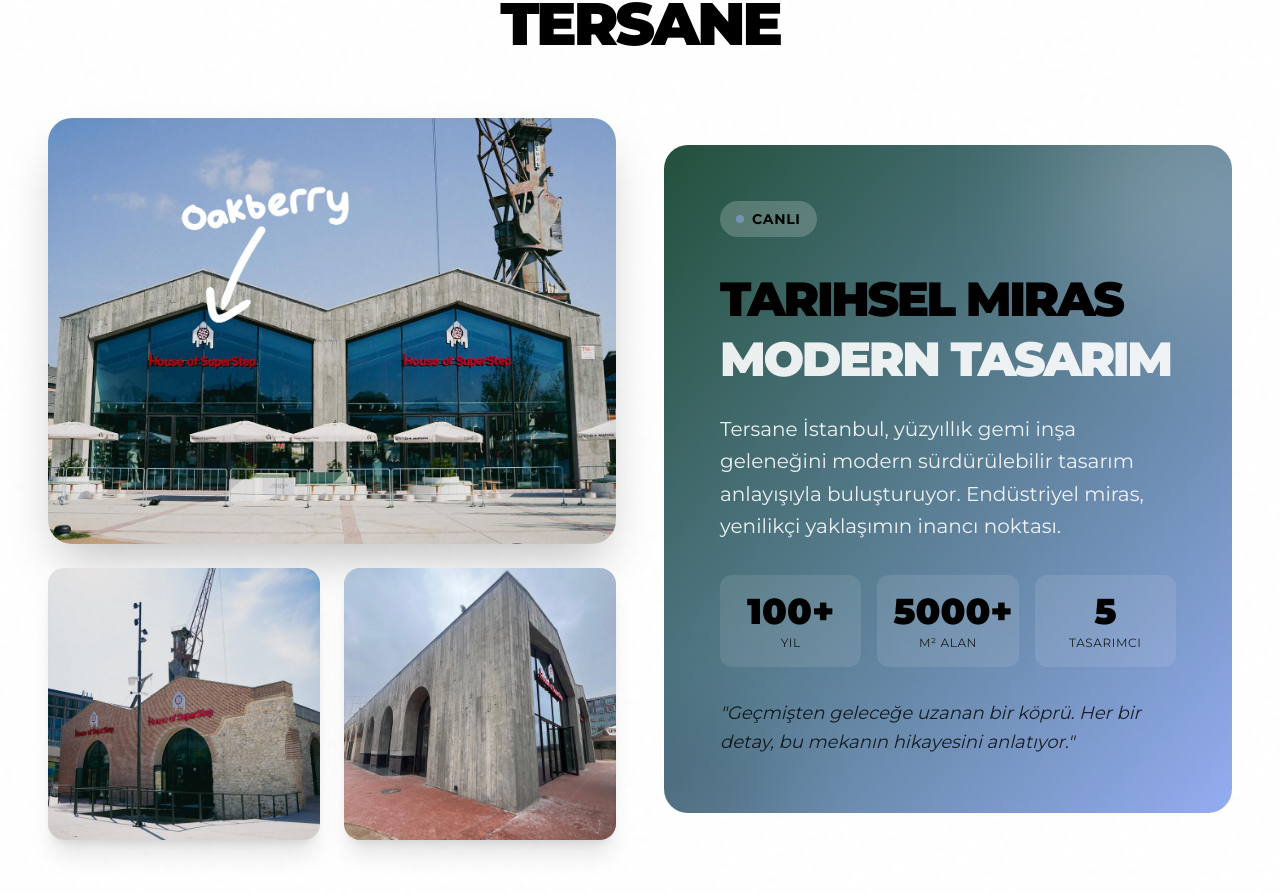
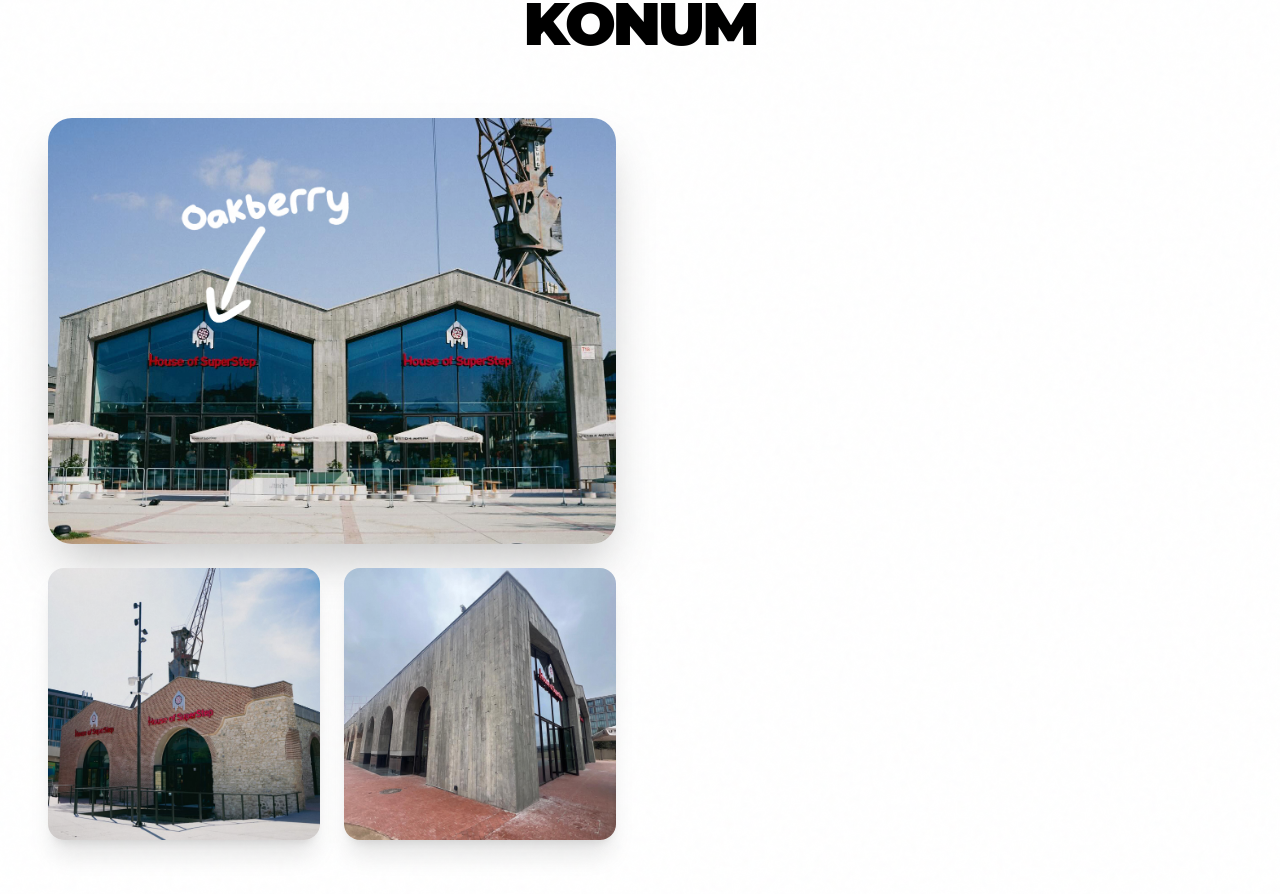
Before and after one commit to ardakie/REYOWA, a React (Vite) app: page / in a window 1280 px wide. Shown: the part 2873-3767 px from the top of the page. Built offline with nearby package versions, Linux system fonts and the light colour scheme.

Commit message:
Update Tersane section - change title to KONUM, replace all content with simple white text

```diff
--- a/src/App.tsx
+++ b/src/App.tsx
@@ -220,7 +220,7 @@
             className="mb-16"
           >
             <h2 className="text-4xl md:text-6xl font-black uppercase tracking-tighter text-center">
-              TERSANE
+              KONUM
             </h2>
           </motion.div>
 
@@ -262,48 +262,14 @@
               whileInView="visible"
               viewport={{ once: true }}
               variants={fadeInUp}
-              className="relative"
+              className="relative flex items-center justify-center"
             >
-              <div className="bg-gradient-to-br from-reyowa-green to-reyowa-blue p-10 md:p-14 rounded-3xl relative overflow-hidden">
-                <div className="absolute -right-20 -top-20 w-64 h-64 bg-white/20 rounded-full blur-3xl"></div>
-                <div className="absolute -left-20 -bottom-20 w-48 h-48 bg-black/10 rounded-full blur-2xl"></div>
-
-                <div className="relative z-10">
-                  <div className="inline-flex items-center gap-2 bg-white/20 px-4 py-2 rounded-full mb-8 backdrop-blur-sm">
-                    <div className="w-2 h-2 bg-reyowa-blue rounded-full animate-pulse"></div>
-                    <span className="uppercase text-sm font-bold tracking-wider">Canlı</span>
-                  </div>
-
-                  <h3 className="text-3xl md:text-5xl font-black uppercase tracking-tighter mb-6 leading-tight">
-                    Tarihsel Miras<br/>
-                    <span className="text-white/90">Modern Tasarım</span>
-                  </h3>
-
-                  <p className="text-lg md:text-xl text-white/90 font-medium leading-relaxed mb-8">
-                    Tersane İstanbul, yüzyıllık gemi inşa geleneğini modern sürdürülebilir tasarım anlayışıyla buluşturuyor. Endüstriyel miras, yenilikçi yaklaşımın inancı noktası.
-                  </p>
-
-                  <div className="grid grid-cols-3 gap-4 mb-8">
-                    <div className="bg-white/10 backdrop-blur-sm p-4 rounded-xl text-center">
-                      <div className="text-3xl md:text-4xl font-black mb-1">100+</div>
-                      <div className="text-xs uppercase tracking-wider opacity-80">Yıl</div>
-                    </div>
-                    <div className="bg-white/10 backdrop-blur-sm p-4 rounded-xl text-center">
-                      <div className="text-3xl md:text-4xl font-black mb-1">5000+</div>
-                      <div className="text-xs uppercase tracking-wider opacity-80">m² Alan</div>
-                    </div>
-                    <div className="bg-white/10 backdrop-blur-sm p-4 rounded-xl text-center">
-                      <div className="text-3xl md:text-4xl font-black mb-1">5</div>
-                      <div className="text-xs uppercase tracking-wider opacity-80">Tasarımcı</div>
-                    </div>
-                  </div>
-
-                  <p className="text-base md:text-lg font-medium leading-relaxed opacity-80 italic">
-                    "Geçmişten geleceğe uzanan bir köprü. Her bir detay, bu mekanın hikayesini anlatıyor."
-                  </p>
-                </div>
-              </div>
-            </motion.div>
+               <div className="text-center">
+                 <p className="text-2xl md:text-4xl lg:text-5xl font-black uppercase tracking-tighter text-white leading-tight">
+                   buraya oakberry açıyoz masa sandalyeyi buraya atcaz
+                 </p>
+               </div>
+             </motion.div>
           </div>
         </div>
       </section>
```
